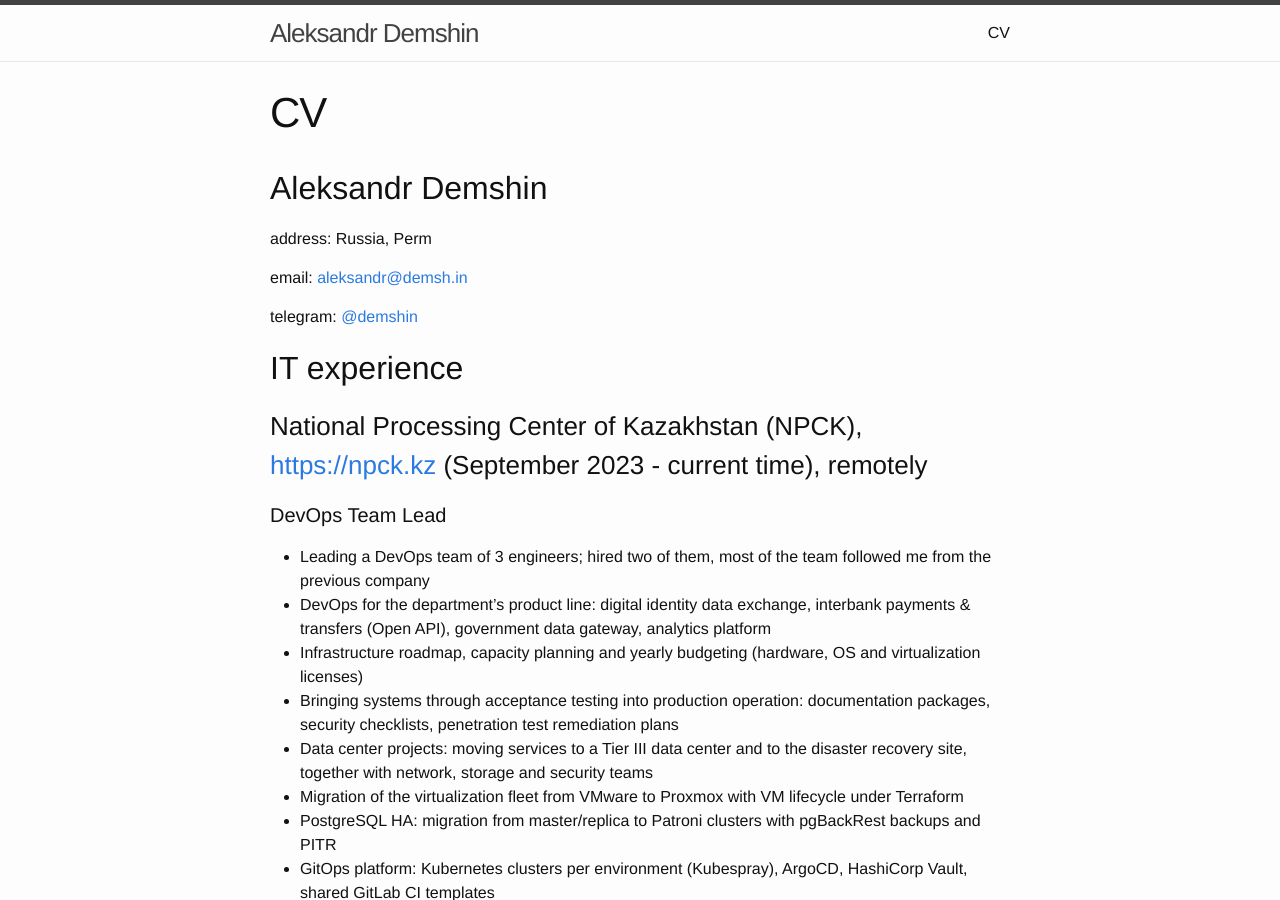
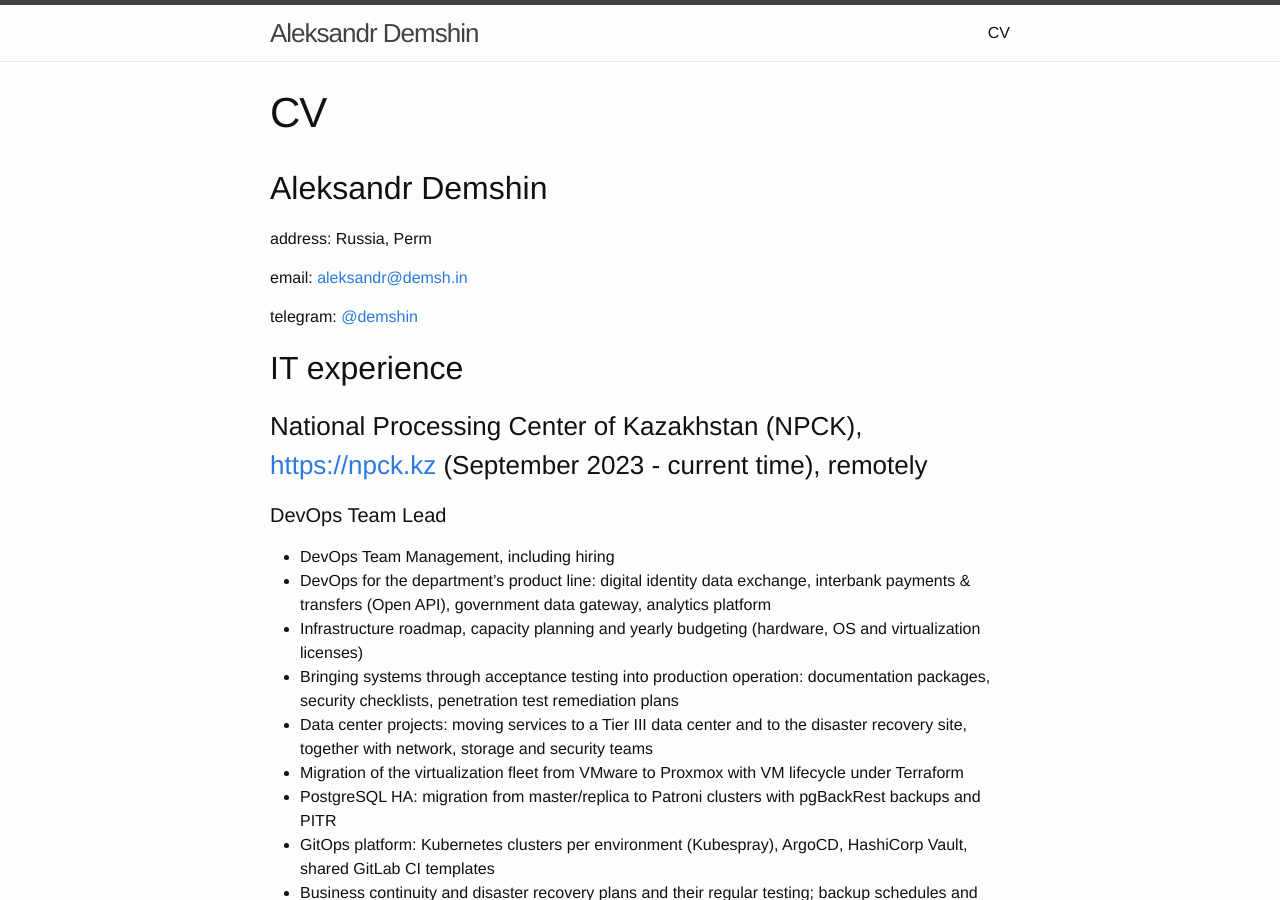
Before and after one commit to demshin/demsh.in, a Jekyll site: the page built from about.md, in a window 1280 px wide and 900 px high. Built offline with Jekyll 4.4.1, drawn with Linux system fonts in a browser that asks for light colours.

Commit message:
CV: shorten NPCK team line

```diff
--- a/about.md
+++ b/about.md
@@ -18,7 +18,7 @@ telegram: [@demshin](https://t.me/demshin)
 
 #### DevOps Team Lead
 
-- Leading a DevOps team of 3 engineers; hired two of them, most of the team followed me from the previous company
+- DevOps Team Management, including hiring
 - DevOps for the department's product line: digital identity data exchange, interbank payments & transfers (Open API), government data gateway, analytics platform
 - Infrastructure roadmap, capacity planning and yearly budgeting (hardware, OS and virtualization licenses)
 - Bringing systems through acceptance testing into production operation: documentation packages, security checklists, penetration test remediation plans
```
